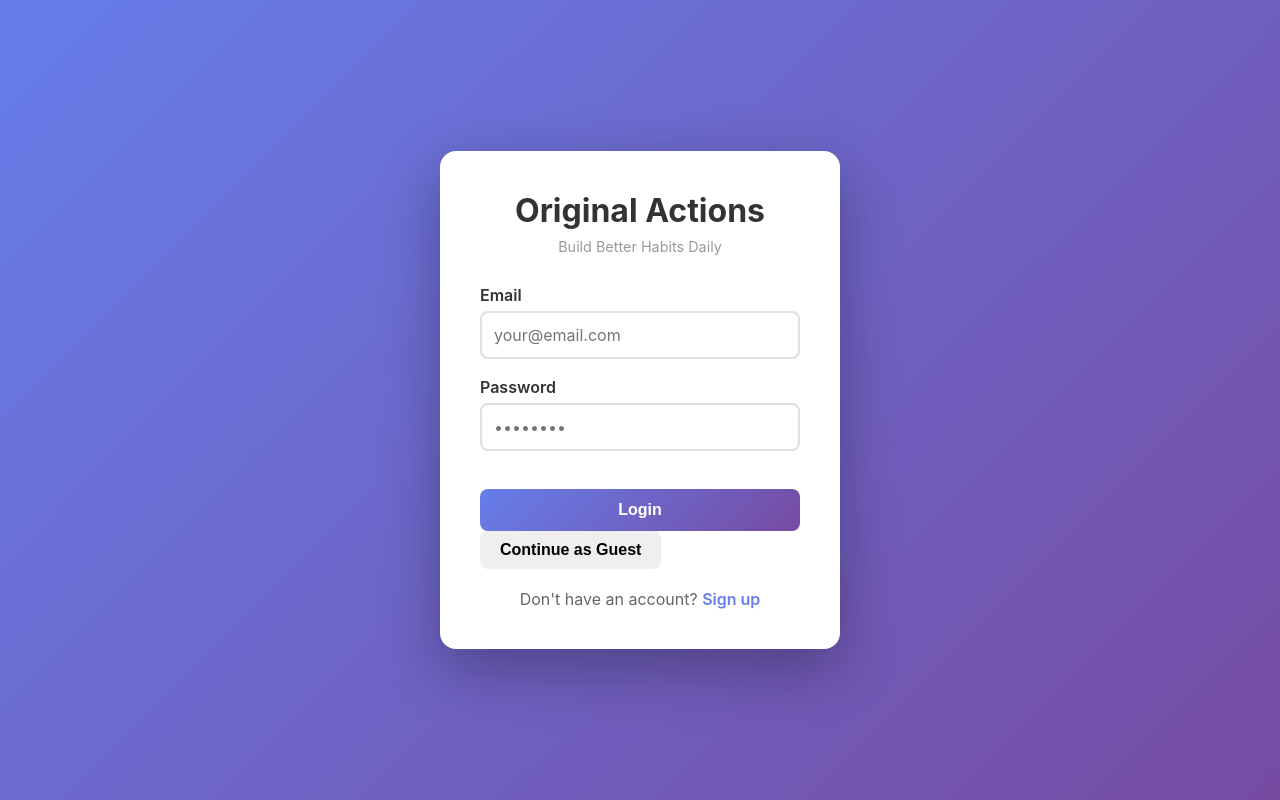
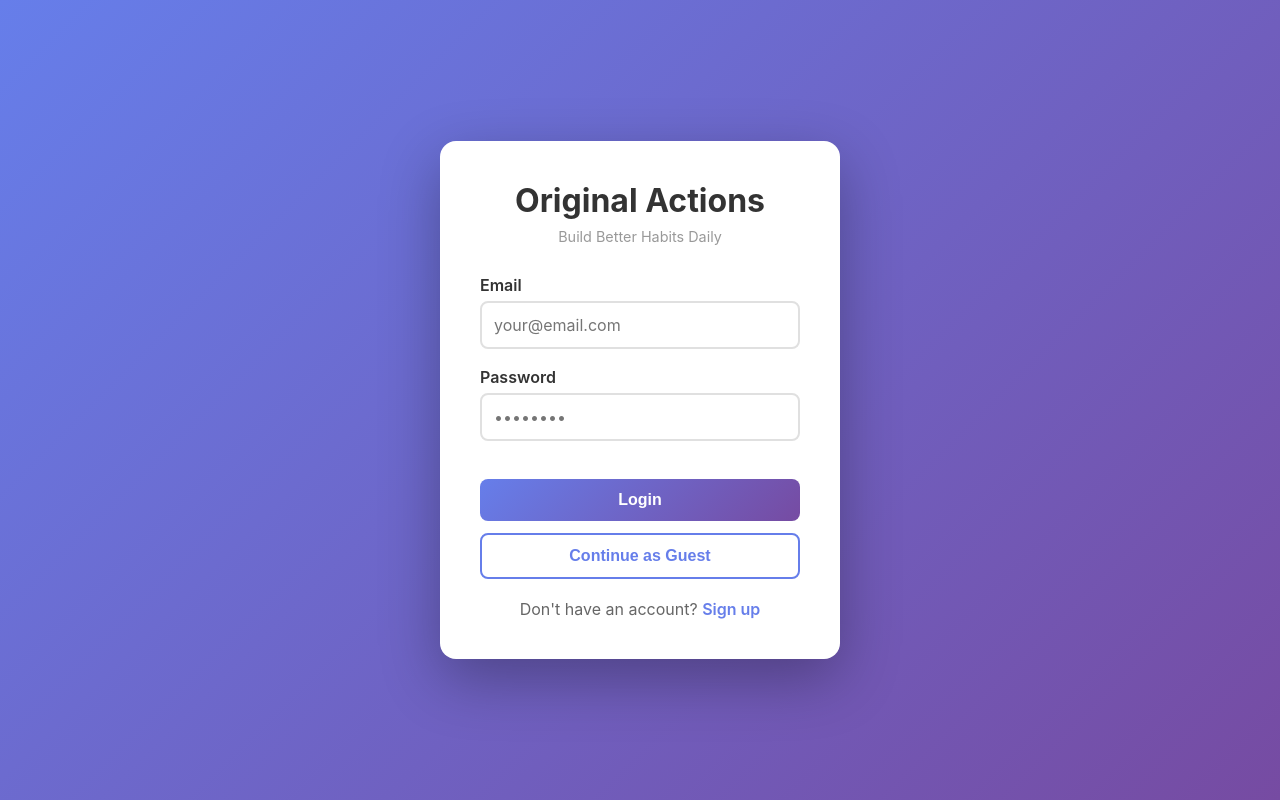
Before and after one commit to YegorCreative/original, a React (Vite) app in the folder frontend/: page /login in a window 1280 px wide. Built offline with nearby package versions, Linux system fonts and the light colour scheme.

Commit message:
feat: add guest mode functionality with mock habits and guest banner

```diff
--- a/frontend/src/pages/Auth.css
+++ b/frontend/src/pages/Auth.css
@@ -100,3 +100,21 @@
 .auth-link a:hover {
   text-decoration: underline;
 }
+
+.btn-guest {
+  width: 100%;
+  padding: 12px;
+  margin-top: 12px;
+  background: transparent;
+  color: #667eea;
+  border: 2px solid #667eea;
+  border-radius: 8px;
+  font-size: 1rem;
+  cursor: pointer;
+  transition: background 0.2s, color 0.2s;
+}
+
+.btn-guest:hover {
+  background: #667eea;
+  color: white;
+}
--- a/frontend/src/pages/Dashboard.css
+++ b/frontend/src/pages/Dashboard.css
@@ -3,6 +3,25 @@
   flex-direction: column;
   min-height: 100vh;
   background: linear-gradient(135deg, #667eea 0%, #764ba2 100%);
+}
+
+.guest-banner {
+  background: #fffbeb;
+  color: #92400e;
+  text-align: center;
+  padding: 10px 20px;
+  font-size: 0.9rem;
+  border-bottom: 1px solid #fde68a;
+}
+
+.guest-banner a {
+  color: #667eea;
+  font-weight: 600;
+  text-decoration: none;
+}
+
+.guest-banner a:hover {
+  text-decoration: underline;
 }
 
 .dashboard-header {
--- a/frontend/src/pages/Dashboard.jsx
+++ b/frontend/src/pages/Dashboard.jsx
@@ -22,6 +22,13 @@ function triggerLogHaptic() {
   }
 }
 
+const MOCK_HABITS = [
+  { id: 1, name: 'Morning Prayer', description: 'Start the day with gratitude', category: 'spiritual', currentStreak: 7, longestStreak: 14, completedToday: false, total_completed: 21 },
+  { id: 2, name: 'Read Bible', description: 'One chapter per day', category: 'spiritual', currentStreak: 3, longestStreak: 10, completedToday: true, total_completed: 15 },
+  { id: 3, name: 'Morning Run', description: '30 minutes outside', category: 'fitness', currentStreak: 5, longestStreak: 12, completedToday: false, total_completed: 18 },
+  { id: 4, name: 'Read 20 Pages', description: 'Non-fiction growth book', category: 'learning', currentStreak: 2, longestStreak: 8, completedToday: false, total_completed: 10 },
+]
+
 export default function Dashboard() {
   const [habits, setHabits] = useState([])
   const [loading, setLoading] = useState(true)
@@ -29,13 +36,19 @@ export default function Dashboard() {
   const [prayerHabitId, setPrayerHabitId] = useState(null)
   const [newHabit, setNewHabit] = useState({ name: '', description: '', category: 'spiritual' })
   const navigate = useNavigate()
-  const { logout } = useContext(AuthContext)
+  const { token, logout } = useContext(AuthContext)
+  const isGuest = token === 'guest'
 
   useEffect(() => {
     fetchHabits()
   }, [])
 
   const fetchHabits = async () => {
+    if (isGuest) {
+      setHabits(MOCK_HABITS)
+      setLoading(false)
+      return
+    }
     try {
       setLoading(true)
       const response = await axios.get('/api/habits')
@@ -49,6 +62,13 @@ export default function Dashboard() {
 
   const handleCreateHabit = async (e) => {
     e.preventDefault()
+    if (isGuest) {
+      const fakeHabit = { ...newHabit, id: Date.now(), currentStreak: 0, longestStreak: 0, completedToday: false, total_completed: 0 }
+      setHabits(prev => [fakeHabit, ...prev])
+      setNewHabit({ name: '', description: '', category: 'spiritual' })
+      setShowForm(false)
+      return
+    }
     try {
       await axios.post('/api/habits', newHabit)
       setNewHabit({ name: '', description: '', category: 'other' })
@@ -60,6 +80,11 @@ export default function Dashboard() {
   }
 
   const handleLogHabit = async (habitId) => {
+    if (isGuest) {
+      triggerLogHaptic()
+      setHabits(prev => prev.map(h => h.id === habitId ? { ...h, completedToday: !h.completedToday } : h))
+      return
+    }
     try {
       triggerLogHaptic()
       await axios.post(`/api/habits/${habitId}/log`)
@@ -71,6 +96,10 @@ export default function Dashboard() {
 
   const handleDeleteHabit = async (habitId) => {
     if (confirm('Are you sure you want to delete this habit?')) {
+      if (isGuest) {
+        setHabits(prev => prev.filter(h => h.id !== habitId))
+        return
+      }
       try {
         await axios.delete(`/api/habits/${habitId}`)
         fetchHabits()
@@ -93,6 +122,11 @@ export default function Dashboard() {
 
   return (
     <div className="dashboard">
+      {isGuest && (
+        <div className="guest-banner">
+          👋 You're in guest mode — data is not saved. <a href="/login">Log in</a> or <a href="/signup">sign up</a> to save your habits.
+        </div>
+      )}
       <header className="dashboard-header">
         <div>
           <h1>Original Actions</h1>
```
